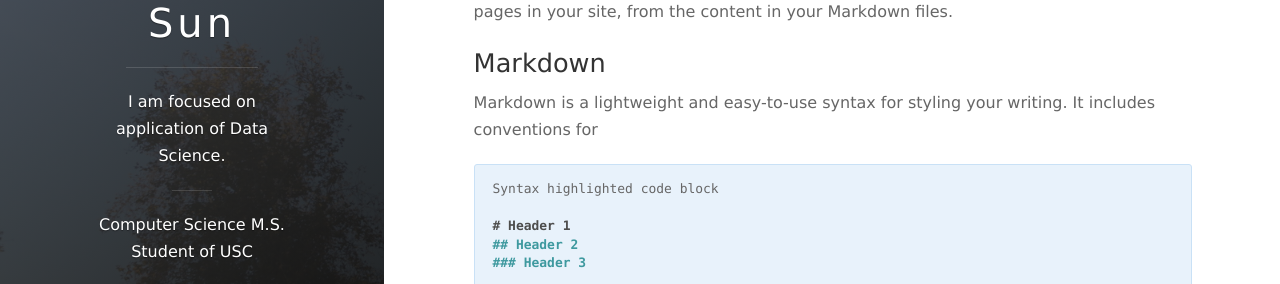
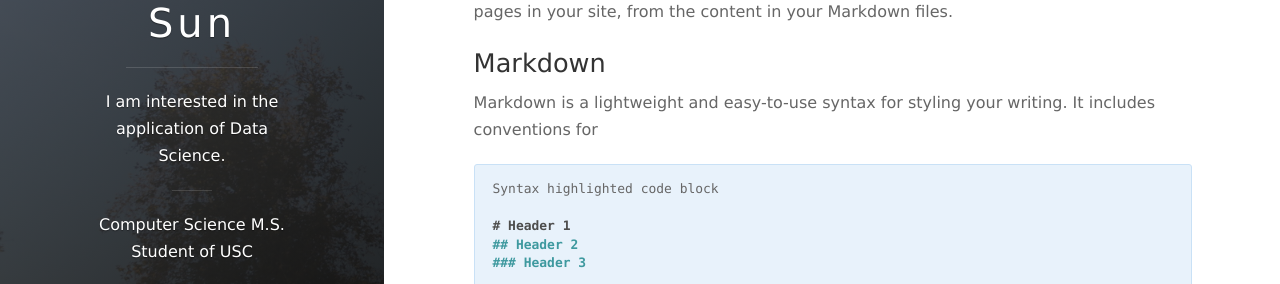
Before and after one commit to ShudongSun/ShudongSun.github.io, a Jekyll site: the page built from index.md, in a window 1280 px wide. Shown: the part 305-589 px from the top of the page. Built offline with Jekyll 4.4.1, drawn with Linux system fonts in a browser that asks for light colours; nearby versions of some CDN libraries; our own code applies the rules of GitHub Pages for plain Markdown files; the list of posts is cut into pages by our own code.

Commit message:
Update _config.yml

```diff
--- a/_config.yml
+++ b/_config.yml
@@ -2,7 +2,7 @@
 title: Shudong Sun
 subtitle:
 welcome_message: <a href="https://shusunny.github.io/sunnyblog" target="_blank">Computer Science M.S. Student of USC </a>
-description: I am focused on application of Data Science.
+description: I am interested in the application of Data Science.
 creator: <a href="http://shusunny.github.io">@sunny</a>
 
 url: "https://shusunny.github.io"
```
